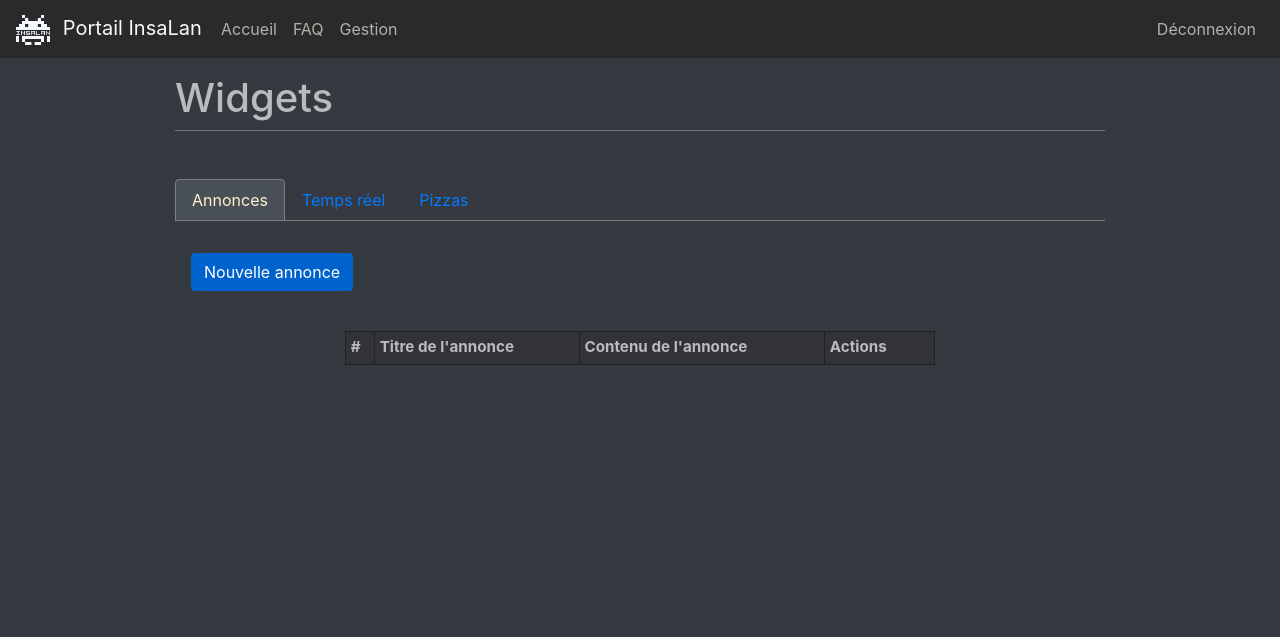
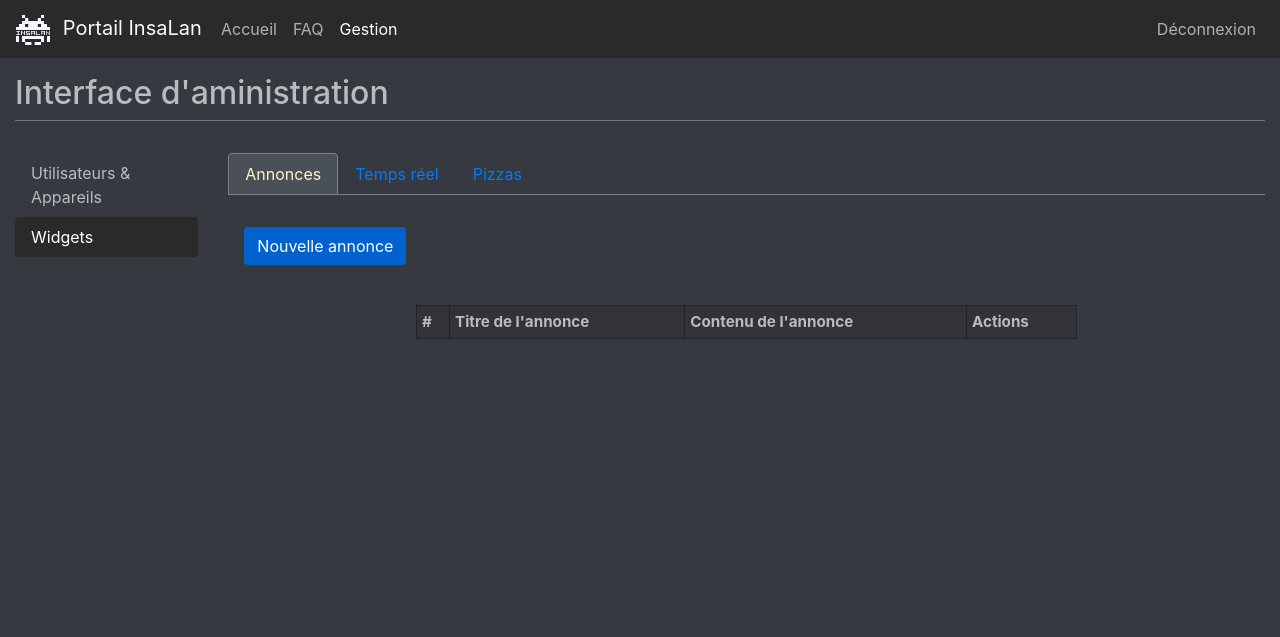
Before and after one commit to InsaLan/langate2000, a Django app: page /management/widgets in a window 1280 px wide. Shown: the top 637 px of the page. Run offline with Django 3.2, Linux system fonts and the light colour scheme; the visitor is signed in with stand-in values (Sample User, id 1); data that the repository does not hold is empty; parts of the project's set-up code (start-up, migrations or seed data) failed here and were passed over; some libraries are stand-ins or nearby versions.

Commit message:
Improving the widget manager, fixing minor issues
- Disabling the access to the device consumption feature because it
won't be fixed for the event (#8)
- Closed #5 after a long time : theoretically, all issues (including unhandled ones) will
be notified to the user.
- Fixed #9.
- Minor design improvements.

```diff
--- a/langate/api/serializers.py
+++ b/langate/api/serializers.py
@@ -92,7 +92,7 @@ class AnnounceWidgetSerializer(serializers.ModelSerializer):
 
     class Meta:
         model = AnnounceWidget
-        fields = ('id', 'title', 'content')
+        fields = ('id', 'visible', 'title', 'content')
 
 
 class RealtimeStatusWidgetSerializer(serializers.ModelSerializer):
@@ -135,4 +135,4 @@ class PizzaSlotSerializer(serializers.ModelSerializer):
 class PizzaWidgetSerializer(serializers.ModelSerializer):
     class Meta:
         model = PizzaWidget
-        fields = ('visible', 'online_order_url')
+        fields = ["visible"]
--- a/langate/api/views.py
+++ b/langate/api/views.py
@@ -114,7 +114,7 @@ class DeviceStatus(APIView):
         down = info[1][0]
         mark = info[2]
 
-        return Response({"status": status, "upload": up, "download": down, "vpn": mark})
+        return Response({"status": status, "upload": up, "download": down, "mark": mark})
 
 
 class UserList(generics.ListCreateAPIView):
@@ -223,8 +223,7 @@ class PizzaWidgetManager(APIView):
         s = PizzaWidget.objects.first()
 
         r = {
-            "visible": s.visible,
-            "online_order_url": s.online_order_url
+            "visible": s.visible
         }
 
         return Response(r)
--- a/langate/langate/settings.py
+++ b/langate/langate/settings.py
@@ -153,7 +153,7 @@ class Tournament(Enum):
 
 # Network management interface
 
-NETWORK = network.Ipset(mark=(100,4))
+NETWORK = network.Ipset(mark=(100, 4))
 
 # Logging settings
 
@@ -199,3 +199,5 @@ LOGGING = {
         }
     },
 }
+
+PIZZA_ONLINE_ORDER_URL = "https://www.insalan.fr/pizza"
--- a/langate/portal/templates/portal/connected.html
+++ b/langate/portal/templates/portal/connected.html
@@ -1,6 +1,7 @@
 {% extends 'portal/portal_layout.html' %}
 {% load static %}
 
+{% block title %}Connecté{% endblock %}
 {% block main %}
 
     {% csrf_token %} <!-- Token needed for AJAX calls -->
--- a/langate/portal/templates/portal/faq.html
+++ b/langate/portal/templates/portal/faq.html
@@ -1,5 +1,6 @@
 {% extends 'portal/portal_layout.html' %}
 
+{% block title %}FAQ{% endblock %}
 {% block main %}
 
     <div class="pt-5 text-white text-center">
--- /dev/null
+++ b/langate/portal/templates/portal/management_layout.html
@@ -0,0 +1,17 @@
+<div class="pt-3 pb-2 text-white col-12 mx-auto">
+    <h1 class="text-white" id="management-title">Interface d'aministration</h1>
+    <hr class="mt-2 mb-4">
+</div>
+
+<div class="col-md-3 col-lg-2 col-xl-2">
+
+    <ul class="nav flex-column nav-pills management-nav-insalan">
+        <li class="nav-item">
+            <a class="nav-link {% if page_name == "management" %}active{% endif %}" href="{% url 'management' %}">Utilisateurs & Appareils</a>
+        </li>
+        <li class="nav-item">
+            <a class="nav-link {% if page_name == "management_widgets" %}active{% endif %}" href="{% url 'widgets' %}">Widgets</a>
+        </li>
+    </ul>
+
+</div>
--- a/langate/portal/templates/portal/management_widgets.html
+++ b/langate/portal/templates/portal/management_widgets.html
@@ -1,15 +1,14 @@
 {% extends 'layout.html' %}
 {% load static %}
 
+{% block title %}Administration des widgets{% endblock %}
 {% block content %}
 
     {% csrf_token %} <!-- Token needed for AJAX calls -->
 
-    <div class="pt-3 col-sm-12 col-md-11 col-lg-10 col-xl-9 text-white mx-auto">
-        <h1 class="display-5">Widgets</h1>
-        <hr class="mt-2 mb-5">
+    {% include 'portal/management_layout.html' %}
 
-        <div class="text-white">
+    <div class="col-sm-12 col-md-9 col-lg-10 col-xl-10 text-white mx-auto">
 
         <ul class="nav nav-tabs" role="tablist" id="widgets-categories-tab-list">
             <li class="nav-item">
@@ -26,7 +25,7 @@
         <div class="tab-content" id="widgets-categories-tab-content">
             <div class="tab-pane fade show active" id="widget-announces" role="tabpanel" aria-labelledby="widget-announces-tab">
 
-                    <nav class="navbar navbar-dark bg-dark mt-4">
+                <nav class="navbar navbar-dark mt-4">
                     <ul class="nav nav-pills">
                         <li class="nav-item">
                             <button type="button" class="btn btn-insalan align-left" data-toggle="modal" data-target="#create-announce-modal">Nouvelle annonce</button>
@@ -55,6 +54,9 @@
             <div class="tab-pane fade" id="widget-realtime-status" role="tabpanel" aria-labelledby="widget-realtime-status-tab">
 
                 <div class="text-white mt-5 col-md-9 mx-auto">
+
+                    <div id="realtime-feedback" class="pb-md-3"></div>
+
                     <form action="javascript:void(0);">
 
                         <div class="form-group row">
@@ -68,7 +70,7 @@
 
                         <div class="form-group row">
                             <label for="realtime-lan-status" class="col-form-label col-sm-4">État du réseau local (LAN) :</label>
-                                <div class="col-sm-8">
+                            <div class="col-sm-2">
                                 <select class="form-control" id="realtime-lan-status">
                                     <option value="Status.O">ok</option>
                                     <option value="Status.U">instable</option>
@@ -79,7 +81,7 @@
 
                         <div class="form-group row">
                             <label for="realtime-wan-status" class="col-form-label col-sm-4">État de l'accès à internet (WAN) :</label>
-                                <div class="col-sm-8">
+                            <div class="col-sm-2">
                                 <select class="form-control" id="realtime-wan-status">
                                     <option value="Status.O">ok</option>
                                     <option value="Status.U">instable</option>
@@ -90,7 +92,7 @@
 
                         <div class="form-group row">
                             <label for="realtime-csgo-status" class="col-form-label col-sm-4">État des serveurs de jeu CS:GO :</label>
-                                <div class="col-sm-8">
+                            <div class="col-sm-2">
                                 <select class="form-control" id="realtime-csgo-status">
                                     <option value="Status.O">ok</option>
                                     <option value="Status.U">instable</option>
@@ -112,8 +114,10 @@
             </div>
             <div class="tab-pane fade" id="widget-pizzas" role="tabpanel" aria-labelledby="widget-pizzas-tab">
 
+                <div class="text-white mt-5 col-md-9 mx-auto">
 
-                    <div class="text-white mt-5 col-md-9 mx-auto">
+                    <div id="pizzas-feedback" class="pb-md-3"></div>
+
                     <form action="javascript:void(0);">
 
                         <div class="form-group row">
@@ -125,14 +129,9 @@
                             </div>
                         </div>
 
-                            <div class="form-group row">
-                                <label for="pizzas-online-order-url" class="col-sm-4 col-form-label">URL de la page de commande : </label>
-                                <input type="text" class="form-control col-sm-8" id="pizzas-online-order-url">
-                            </div>
-
                     </form>
 
-                        <nav class="navbar navbar-dark bg-dark mt-5">
+                    <nav class="navbar navbar-dark mt-5">
                         <ul class="nav nav-pills">
                             <li class="nav-item">
                                 <button type="button" class="btn btn-insalan align-left" data-toggle="modal" data-target="#create-pizza-slot-modal">Nouveau créneau</button>
@@ -176,8 +175,6 @@
             </div>
         </div>
 
-        </div>
-
 
     </div>
 
@@ -217,6 +214,16 @@
                 <div class="modal-body">
                     <div class="container">
                         <form id="create-announce-form" action="javascript:void(0);">
+
+                            <div class="form-group row">
+                                <div class="col-sm-4">Annonce visible ?</div>
+                                <div class="col-sm-8">
+                                    <div class="form-check">
+                                        <input class="form-check-input" type="checkbox" id="create-announce-visible">
+                                    </div>
+                                </div>
+                            </div>
+
                             <div class="form-group row">
                                 <label for="create-announce-title" class="col-sm-4 col-form-label">Titre de l'annonce : </label>
                                 <input type="text" class="form-control col-sm-8" id="create-announce-title">
@@ -332,18 +339,25 @@
             $("#pizza-slots-table").empty();
 
             $.getJSON( "/api/widgets/pizzas/slots/", function( data ) {
+
+                if (data.length == 0) {
+                    $("#pizza-slots-table").append("<tr><td colspan=\"5\" class=\"text-center\">Aucun créneau n'est enregistré.</td></tr>")
+                }
+
+                else {
+
                     let i = 1;
 
                     $.each(data, function (k, a) {
 
                         $("#pizza-slots-table").append("<tr>\n" +
-                        "                    <th scope=\"row\">"+i+"</th>\n" +
-                        "                    <td>"+a.orders_begin+"</td>\n" +
-                        "                    <td>"+a.orders_end+"</td>\n" +
-                        "                    <td>"+a.delivery+"</td>\n" +
+                            "                    <th scope=\"row\">" + i + "</th>\n" +
+                            "                    <td>" + a.orders_begin + "</td>\n" +
+                            "                    <td>" + a.orders_end + "</td>\n" +
+                            "                    <td>" + a.delivery + "</td>\n" +
                             "                    <td>\n" +
                             "                        <div class=\"text-center\" role=\"group\" aria-label=\"Actions\">\n" +
-                        "                            <button type=\"button\" data-toggle=\"tooltip\" data-placement=\"bottom\" title=\"Supprimer le créneau\" class=\"btn btn-sec-insalan delete-pizza-slot-btn\" data-slotid=\""+a.id+"\" aria-label=\"Supprimer le créneau\"><span class=\"fas fa-trash\" aria-hidden=\"true\"></span></button>\n" +
+                            "                            <button type=\"button\" data-toggle=\"tooltip\" data-placement=\"bottom\" title=\"Supprimer le créneau\" class=\"btn btn-sec-insalan delete-pizza-slot-btn\" data-slotid=\"" + a.id + "\" aria-label=\"Supprimer le créneau\"><span class=\"fas fa-trash\" aria-hidden=\"true\"></span></button>\n" +
                             "                        </div>\n" +
                             "                    </td>\n" +
                             "                </tr>");
@@ -351,6 +365,8 @@
                         i++;
 
                     });
+
+                }
             });
         }
 
@@ -360,17 +376,24 @@
             $("#announces-table").empty();
 
             $.getJSON( "/api/widgets/announce/", function( data ) {
+
+                if (data.length == 0) {
+                    $("#announces-table").append("<tr><td colspan=\"4\" class=\"text-center\">Aucune annonce n'est enregistrée.</td></tr>")
+                }
+
+                else {
+
                     let i = 1;
 
                     $.each(data, function (k, a) {
 
                         $("#announces-table").append("<tr>\n" +
-                        "                    <th scope=\"row\">"+i+"</th>\n" +
-                        "                    <td>"+a.title+"</td>\n" +
-                        "                    <td>"+a.content+"</td>\n" +
+                            "                    <th scope=\"row\">" + i + "</th>\n" +
+                            "                    <td>" + a.title + "</td>\n" +
+                            "                    <td>" + a.content + "</td>\n" +
                             "                    <td>\n" +
                             "                        <div class=\"text-center\" role=\"group\" aria-label=\"Actions\">\n" +
-                        "                            <button type=\"button\" data-toggle=\"tooltip\" data-placement=\"bottom\" title=\"Supprimer l'annonce\" class=\"btn btn-sec-insalan delete-announce-btn\" data-announceid=\""+a.id+"\" aria-label=\"Supprimer l'annonce\"><span class=\"fas fa-trash\" aria-hidden=\"true\"></span></button>\n" +
+                            "                            <button type=\"button\" data-toggle=\"tooltip\" data-placement=\"bottom\" title=\"Supprimer l'annonce\" class=\"btn btn-sec-insalan delete-announce-btn\" data-announceid=\"" + a.id + "\" aria-label=\"Supprimer l'annonce\"><span class=\"fas fa-trash\" aria-hidden=\"true\"></span></button>\n" +
                             "                        </div>\n" +
                             "                    </td>\n" +
                             "                </tr>");
@@ -378,6 +401,9 @@
                         i++;
 
                     });
+
+                }
+
             });
         }
 
@@ -442,6 +468,7 @@
         $("#create-announce-btn").click( function () {
 
             let data = {
+                "visible": $("#create-announce-visible").is(':checked'),
                 "title": $("#create-announce-title").val(),
                 "content": $("#create-announce-content").val()
             };
@@ -481,6 +508,8 @@
         });
 
         $("#realtime-confirm-btn").click(function () {
+            $("#realtime-feedback").empty();
+
             let data  = {
                 "visible": $("#realtime-visible").prop('checked'),
                 "lan": $("#realtime-lan-status").val(),
@@ -496,6 +525,9 @@
 
                 success: function (result) {
                     reload_realtime_status_settings();
+
+                    $("#realtime-feedback").append("<div class=\"alert alert-success-insalan\" role=\"alert\"><strong>Mise à jour effectuée.</strong></div>");
+                    setTimeout(function () { $("#realtime-feedback").empty() }, 6000);
                 },
 
                 error: function (xhr, textStatus, errorThrown) {
@@ -569,9 +601,10 @@
 
 
         $("#pizzas-confirm-btn").click(function () {
+            $("#pizzas-feedback").empty();
+
             let data  = {
-                "visible": $("#pizzas-visible").prop('checked'),
-                "online_order_url": $("#pizzas-online-order-url").val(),
+                "visible": $("#pizzas-visible").prop('checked')
             };
 
             $.ajax({
@@ -582,6 +615,9 @@
 
                 success: function (result) {
                     reload_pizza_slots_table();
+
+                    $("#pizzas-feedback").append("<div class=\"alert alert-success-insalan\" role=\"alert\"><strong>Mise à jour effectuée.</strong></div>");
+                    setTimeout(function () { $("#pizzas-feedback").empty() }, 6000);
                 },
 
                 error: function (xhr, textStatus, errorThrown) {
@@ -596,6 +632,7 @@
         $(document).ready(function () {
             reload_announces_table();
             $("#announces-table").tooltip({offset: "5px, 5px", selector: '[data-toggle=tooltip]'});
+            $("#pizza-slots-table").tooltip({offset: "5px, 5px", selector: '[data-toggle=tooltip]'});
         });
 
 
--- a/langate/portal/templates/portal/modal_user_details.html
+++ b/langate/portal/templates/portal/modal_user_details.html
@@ -47,6 +47,7 @@
                                     <th>Réseau</th>
                                     <th>Adresse IP</th>
                                     <th>Adresse MAC</th>
+                                    <th>Mark</th>
                                     <th>État</th>
                                     <th>Actions</th>
                                 </tr>
--- a/langate/portal/views.py
+++ b/langate/portal/views.py
@@ -13,20 +13,28 @@ from modules import network
 
 def get_widgets():
 
+    if RealtimeStatusWidget.objects.count() == 0:
+        AnnounceWidget.objects.create()
+
+    if RealtimeStatusWidget.objects.count() == 0:
+        RealtimeStatusWidget.objects.create()
+
     return {
-        "announces": {
-            "visible": False,
+         "announces": {
+            "visible": AnnounceWidget.objects.count() > 0,
             "items": AnnounceWidget.objects.all()
         },
+
         "status": {
-            "visible": False,
-            "lan": False,
-            "wan": False,
-            "csgo": False,
+            "visible": RealtimeStatusWidget.objects.first().visible,
+            "lan": RealtimeStatusWidget.objects.first().lan,
+            "wan": RealtimeStatusWidget.objects.first().wan,
+            "csgo": RealtimeStatusWidget.objects.first().csgo
         },
+
         "pizzas": {
-            "visible": False,
-            "online_order_url": "",
+            "visible": PizzaWidget.objects.first().visible,
+            "online_order_url": settings.PIZZA_ONLINE_ORDER_URL,
             "slots": PizzaSlot.objects.all()
         }
     }
--- a/langate/static/css/langate.css
+++ b/langate/static/css/langate.css
@@ -183,20 +183,6 @@ a:hover, a:active {
     text-decoration: none;
 }
 
-/* Administration */
-
-.badge-admin-insalan {
-    font-size: .95rem;
-}
-
-.col-actions-admin-insalan {
-    width: 10%;
-}
-
-.col-payment-admin-insalan, .col-account-admin-insalan {
-    width: 85px;
-}
-
 /* Modals */
 
 .modal-insalan .modal-content {
@@ -336,3 +322,21 @@ form-control:disabled, .form-control[readonly] {
     list-style-type: none;
     padding: 0 !important;
 }
+
+/* Management */
+
+.col-actions-admin-insalan {
+    width: 10%;
+}
+
+#management-title {
+    font-size: 2rem;
+}
+
+.management-nav-insalan .nav-link.active {
+    background-color: #2A2A2A;
+}
+
+.management-nav-insalan a {
+    color: #b9bbbe;
+}
--- a/langate/templates/layout.html
+++ b/langate/templates/layout.html
@@ -46,7 +46,7 @@
                         {% endblock %}
                         {% if user.is_staff %}
                             {% block navitem-management %}
-                                <li class="nav-item {% if page_name == "management" %}active{% endif %}">
+                                <li class="nav-item {% if "management" in page_name %}active{% endif %}">
                                     <a class="nav-link" href="{% url 'management' %}">Gestion</a>
                                 </li>
                             {% endblock %}
--- a/langate/templates/registration/login.html
+++ b/langate/templates/registration/login.html
@@ -1,6 +1,7 @@
 {% extends 'registration/registration_layout.html' %}
 {% load bootstrap4 %}
 
+{% block title %}Connexion{% endblock %}
 {% block main %}
 
     <div class="pt-5 text-white text-center">
```
Also changed, not shown: INSTALL.md (+8 -0 lines), langate/portal/models.py (+4 -4 lines), langate/portal/templates/portal/management.html (+30 -15 lines). Lines whose indentation alone changed are shown as unchanged.
